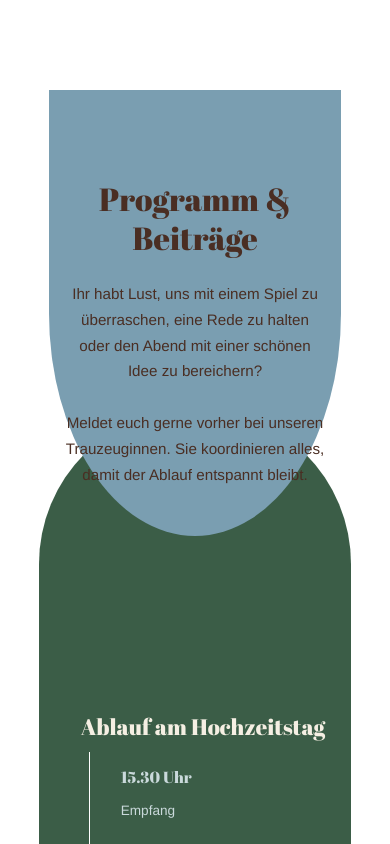
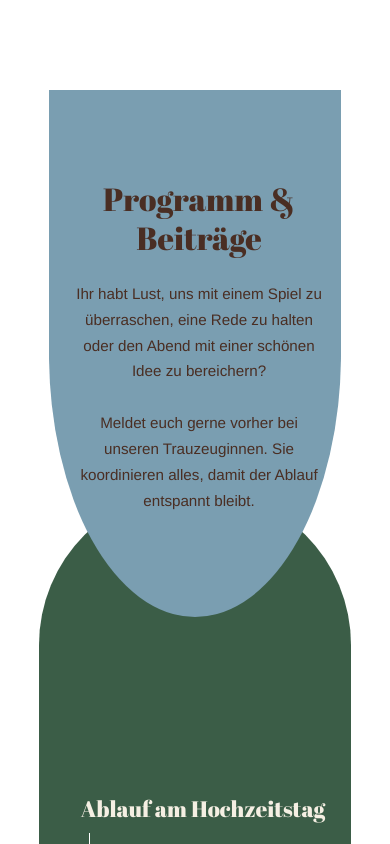
Before and after one commit to aaronbullinger/weddingCake, a Vue app in the folder wedding-jaron/: page /details in a window 390 px wide. Shown: the part 2180-3024 px from the top of the page. Built offline with nearby package versions, Linux system fonts and the light colour scheme.

Commit message:
Change Font Color

```diff
--- a/wedding-jaron/src/components/details/Programm.vue
+++ b/wedding-jaron/src/components/details/Programm.vue
@@ -26,9 +26,11 @@
               v-for="(event, index) in events"
               :key="index"
           >
+          <div class="timeline-list-content">
             <div class="timeline-date">{{ event.date }}</div>
             <div class="timeline-line"></div>
             <div class="timeline-description">{{ event.description }}</div>
+          </div>
           </div>
         </div>
       </div>
@@ -138,12 +140,12 @@ export default {
 
   // Mobile
   @media (max-width: 768px) {
-    padding: 2rem 1rem;
+    padding: 2rem 1rem 5rem 1rem ;
   }
 
   // Small Mobile
   @media (max-width: 480px) {
-    padding: 1.5rem 0.5rem;
+    padding: 1.5rem 0.5rem 5rem 1rem;
   }
 }
 
@@ -272,6 +274,7 @@ export default {
   @media (max-width: 768px) {
     align-items: flex-start;
     padding-left: 3.5rem;
+    //line-height: 1rem;
     gap: 2rem 0;
   }
 
@@ -322,7 +325,7 @@ export default {
 .timeline-date {
   font-weight: bold;
   font-size: 1.3rem;
-  color: $lightblue-color;
+  color: $sandstein-color;
   font-family: "Abril Fatface", serif;
   width: 8rem;
   text-align: right;
@@ -336,7 +339,7 @@ export default {
 
   // Mobile
   @media (max-width: 768px) {
-    font-size: 1.1rem;
+    font-size: 1.2rem;
     width: auto;
     text-align: left;
     font-weight: bold;
@@ -351,7 +354,7 @@ export default {
 
 .timeline-description {
   font-size: 0.9rem;
-  color: $lightblue-color;
+  color: $sandstein-color;
   white-space: nowrap;
   overflow: visible;
   text-overflow: unset;
```
